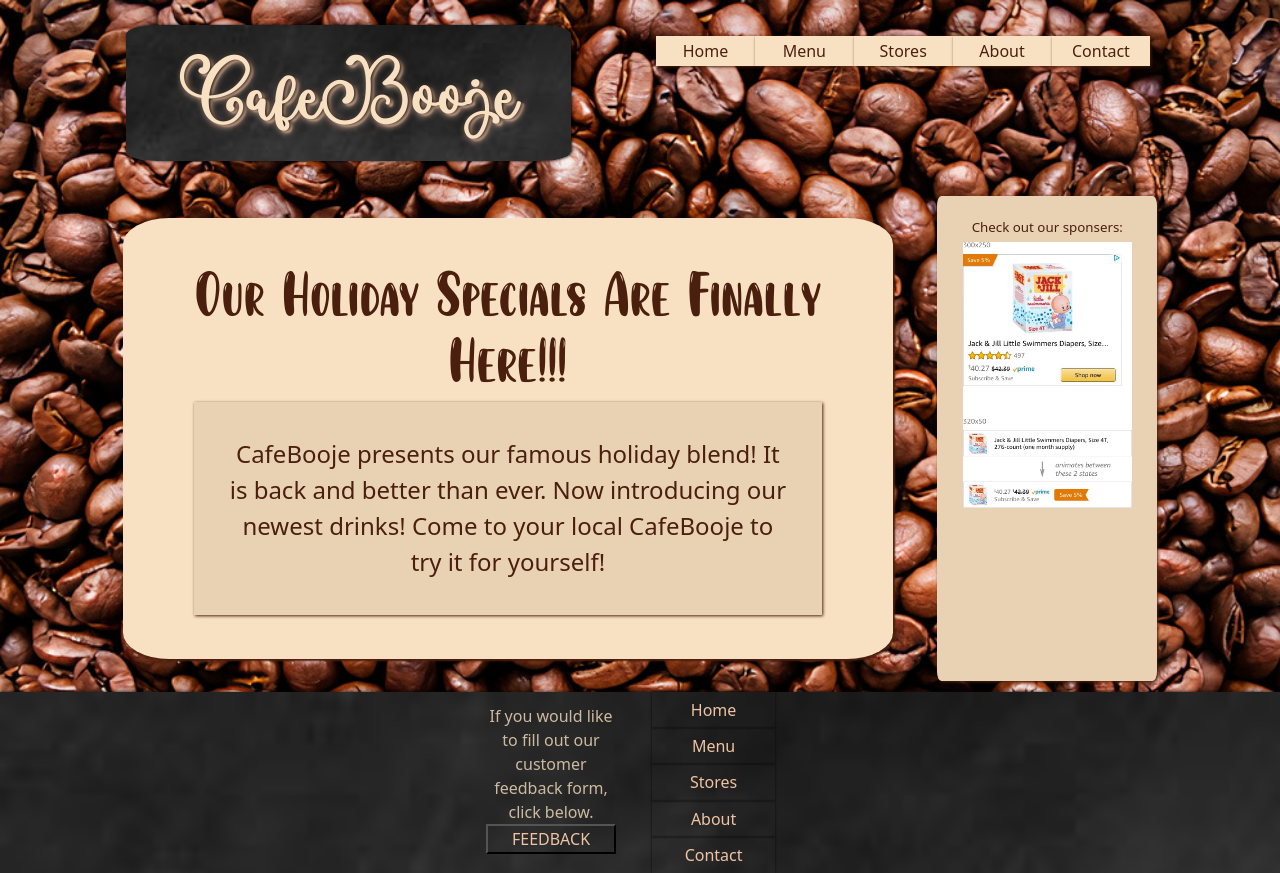
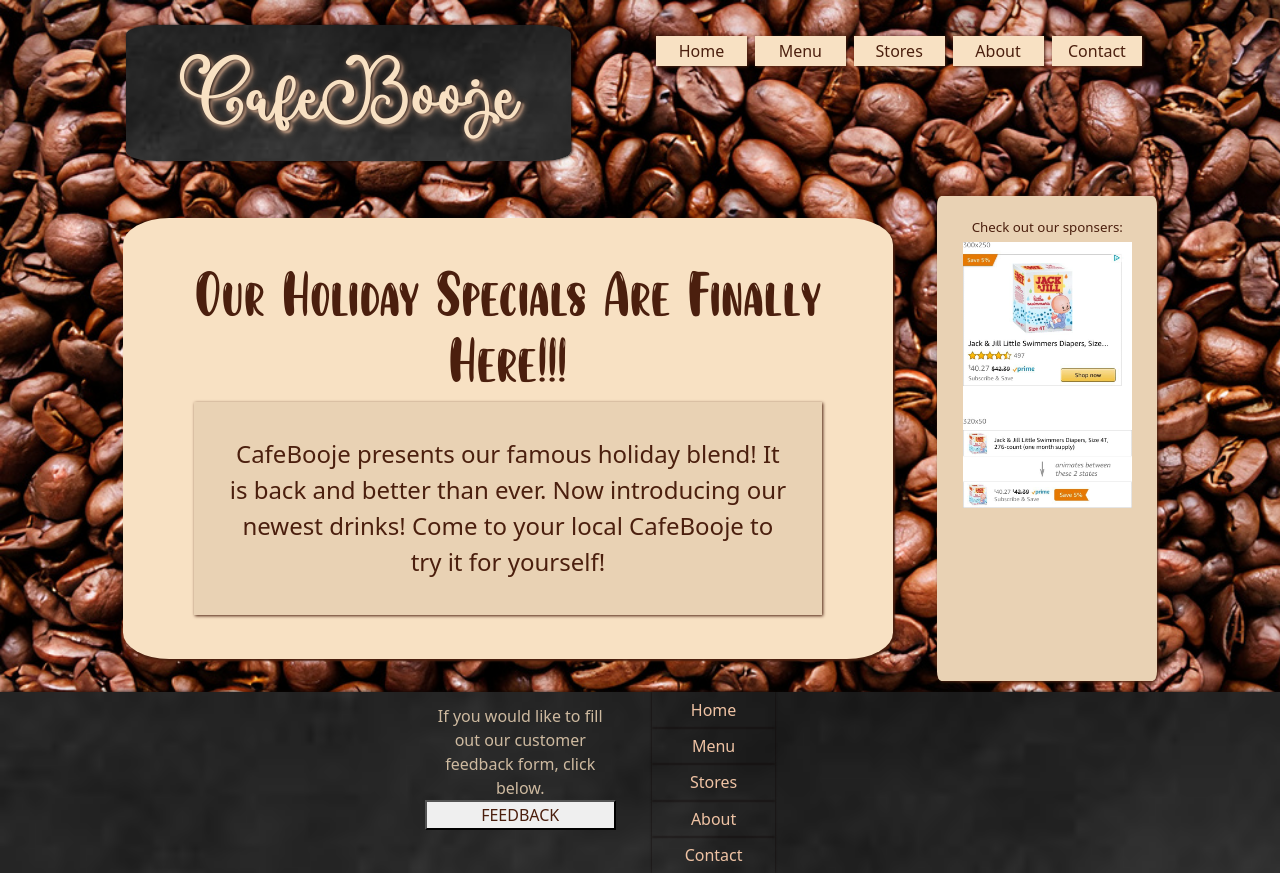
Before and after one commit to geacquista/brochure-site-2.0, a plain HTML site: page index.html in a window 1280 px wide. Drawn offline with nearby package versions, Linux system fonts and the light colour scheme.

Commit message:
fix a tags

```diff
--- a/index.html
+++ b/index.html
@@ -22,13 +22,14 @@
         </div>
 
         <div class="col" id="tabs-container">
-          <ul>
-              <a href="index.html"><li>Home</li></a>
-              <a href="assets/Booje.pdf" target="_blank"><li>Menu</li></a>
-              <a href="stores.html"><li>Stores</li></a>
-              <a href="about.html"><li>About</li></a>
-              <a href="contact.html"><li>Contact</li></a>
-          </ul>
+           <ul>
+              <li><a href="index.html">Home</a></li>
+              <li><a href="Booje.pdf" target="_blank">Menu</a></li>
+              <li><a href="stores.html">Stores</a></li>
+              <li><a href="about.html">About</a></li>
+              <li><a href="contact.html">Contact</a></li>
+           </ul>
+
         </div>
 
       </div>
--- a/style.css
+++ b/style.css
@@ -51,7 +51,7 @@ ul {
 
 li {
     text-align:center;
-    padding:3px;
+    display: inline-block;
     margin: 4px;
     width:100%;
     height: 100%;
@@ -67,8 +67,10 @@ li:hover {
     color: #efc3a4;
 }
 
-div ul a {
+li a {
     text-decoration: none;
+    display:block;
+    padding:3px;
     height:100%;
     width:100%;
     color: #4b1f0e;
@@ -152,11 +154,12 @@ h2 {
     align-items: center;
     padding:1%;
     box-shadow: #0e0504 0px 0px 2px;
+    text-decoration: none;
 }
 
 #footer-survey {
     display: flex;
-    width:25%;
+    width:35%;
     justify-content: flex-start;
     flex-direction: column;
     align-items: centers;
@@ -166,11 +169,7 @@ h2 {
     float:right;
 }
 
-button {
-    background-color: transparent;
+button a {
+    text-decoration: none;
+    color: #4b1f0e;
 }
-
-button a, div a {
-    text-decoration: none;
-    color: #efc3a4;
-}
```
